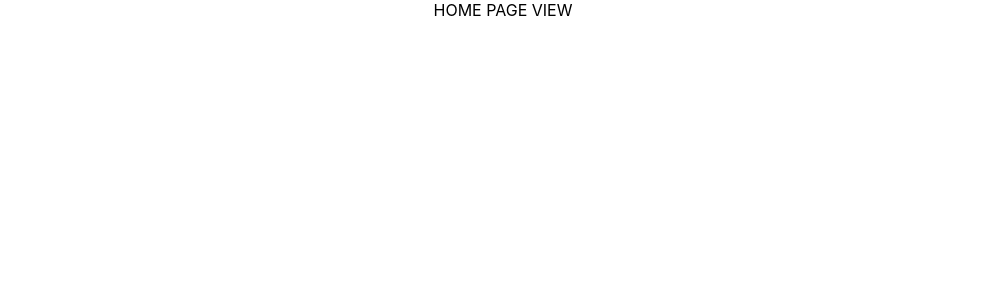
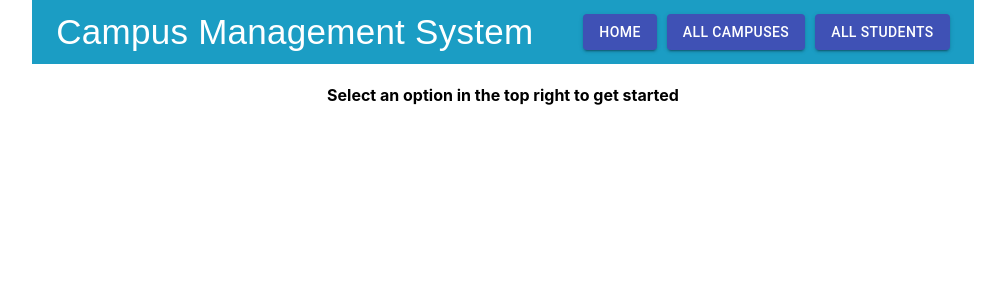
Before and after one commit to IvanJMorales/campus-front-end, a React (Create React App) app: page / in a window 1280 px wide. Shown: the top 300 px of the page, without its empty margins (137-1142 px from the left). Built offline with nearby package versions, Linux system fonts and the light colour scheme.

Commit message:
Added header

```diff
--- a/package.json
+++ b/package.json
@@ -3,6 +3,7 @@
   "version": "0.1.0",
   "private": true,
   "dependencies": {
+    "@material-ui/core": "^4.12.4",
     "@reduxjs/toolkit": "^1.8.1",
     "@testing-library/jest-dom": "^5.16.4",
     "@testing-library/react": "^13.2.0",
--- /dev/null
+++ b/src/components/containers/Header.js
@@ -0,0 +1,74 @@
+import AppBar from '@material-ui/core/AppBar';
+import Toolbar from '@material-ui/core/Toolbar';
+import Typography from '@material-ui/core/Typography';
+import Button from '@material-ui/core/Button';
+import { makeStyles } from '@material-ui/core/styles';
+
+import { Link } from 'react-router-dom';
+
+// Define styling for the header
+const useStyles = makeStyles(theme => ({
+  root: {
+    flexGrow: 1,
+  },
+  title: {
+    flexGrow: 1,
+    textAlign: 'left',
+    fontType: 'bold',
+    fontFamily: 'sans-serif',
+    fontSize: '35px',
+    color: 'white',
+    padding: '0 50px 0 0px'
+  },
+  appBar:{
+    backgroundColor: 'rgb(27, 157, 196)',
+    shadows: ['none'],
+  },
+  greeting:{
+    display: 'flex',
+    justifyContent: 'center',
+    backgroundColor: 'white',
+    width: "50%",
+    margin: "auto",
+  },
+  links:{
+    textDecoration: 'none',
+  }
+}));
+
+// Header component, displayed on every page
+// Links to every other page
+const Header = () => {
+  const classes = useStyles();
+  return (
+    <div className={classes.root}>
+      <AppBar position="static" elevation={0} className={classes.appBar}>
+        <Toolbar>
+          <Typography variant="h6" className={classes.title} color="inherit" >
+            Campus Management System
+          </Typography>
+
+          <Link className={classes.links} to={'/'} >
+            <Button variant="contained" color="primary" style={{marginRight: '10px'}}>
+              Home
+            </Button>
+          </Link>
+
+          <Link className={classes.links} to={'/campuses'} >
+            <Button variant="contained" color="primary" style={{marginRight: '10px'}}>
+              All Campuses
+            </Button>
+          </Link>
+
+          <Link className={classes.links} to={'/students'} >
+            <Button variant="contained" color="primary">
+              All Students
+            </Button>
+          </Link>
+        </Toolbar>
+      </AppBar>
+    </div>
+  );
+}
+
+export default Header;
--- a/src/components/views/HomePageView.js
+++ b/src/components/views/HomePageView.js
@@ -1,6 +1,13 @@
+import Header from "../containers/Header";
+
+
+
 function HomePageView() {
     return (
-        <div>HOME PAGE VIEW</div>
+        <div>
+            <Header />
+            <h4>Select an option in the top right to get started</h4>
+        </div>
     );
 }
 
```
Also changed, not shown: 1 other file (tests, documents, lock files or other folders).
